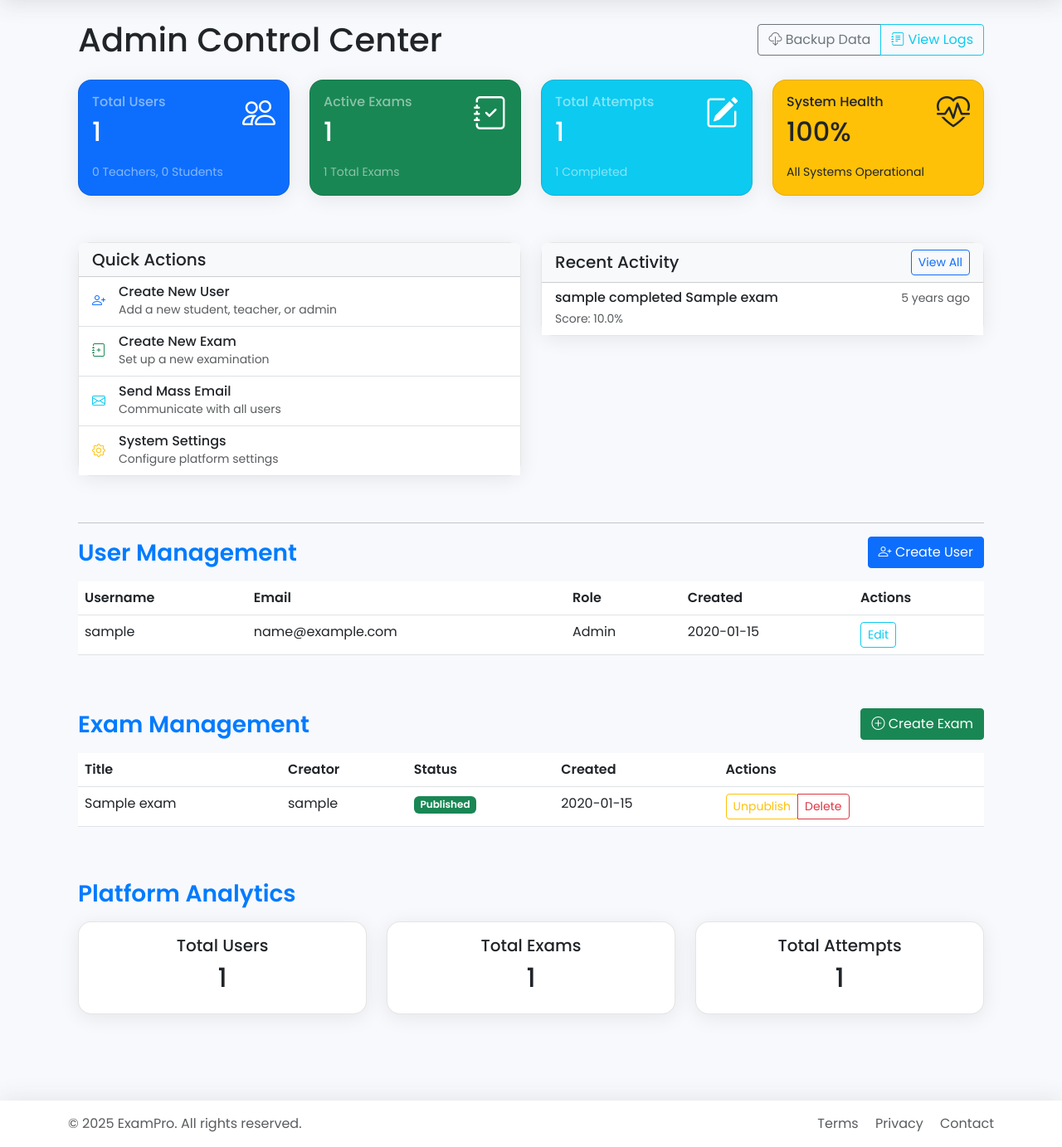
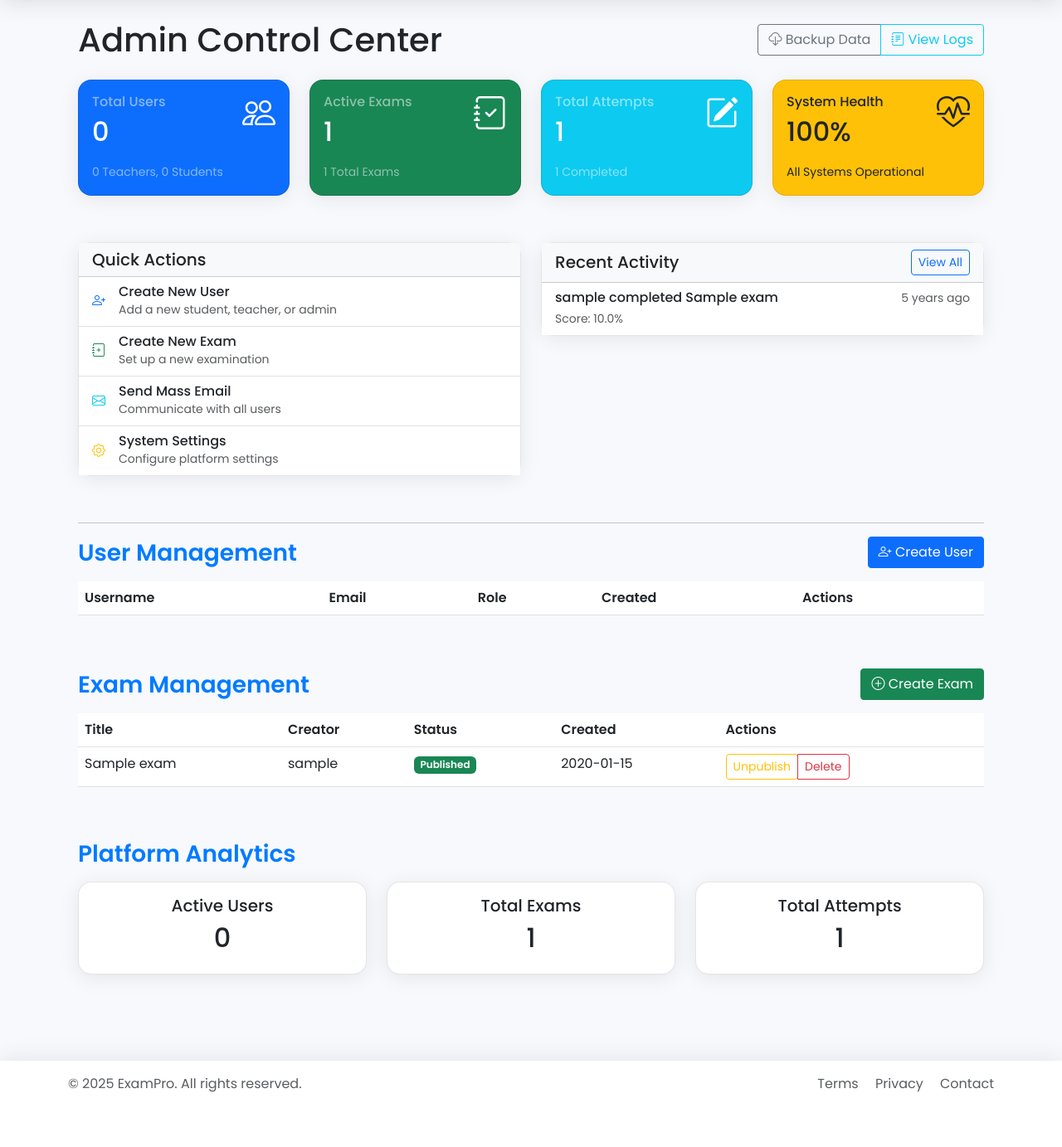
Before and after one commit to tanushg07/ExamPro, a Flask app: page /admin/dashboard in a window 1280 px wide. Shown: the part 64-1447 px from the top of the page at 83% size. After the commit the page ends 1381 px from the top, so only its background shows below. Run offline with Flask 3, Linux system fonts and the light colour scheme; a user stored in the database is signed in; tables that the repository leaves empty hold one stand-in row (values such as "Sample post"); lists and menus that the app fills with data are empty; some libraries are stand-ins or nearby versions.

Commit message:
total users changed

```diff
--- a/app/routes.py
+++ b/app/routes.py
@@ -1490,13 +1490,24 @@ def view_result(attempt_id):
 @login_required
 @admin_required
 def admin_dashboard():
-    # Gather data for admin control center
-    from app.models import User, Exam, ExamAttempt, Notification
-    users = User.query.all()
+    # Get all non-admin users for main stats
+    non_admin_users = User.query.filter(User.user_type != 'admin').all()
+    teachers = [u for u in non_admin_users if u.is_teacher()]
+    students = [u for u in non_admin_users if u.is_student()]
+
+    # Get other data
     exams = Exam.query.all()
     attempts = ExamAttempt.query.all()
     notifications = Notification.query.order_by(Notification.created_at.desc()).limit(10).all()
-    return render_template('dashboard/admin_dashboard.html', users=users, exams=exams, attempts=attempts, notifications=notifications)
+
+    return render_template('dashboard/admin_dashboard.html',
+                         users=non_admin_users,  # Only pass non-admin users
+                         total_users=len(non_admin_users),
+                         teacher_count=len(teachers),
+                         student_count=len(students),
+                         exams=exams,
+                         attempts=attempts,
+                         notifications=notifications)
 
 
 @teacher_bp.route('/gradebook', methods=['GET'])
--- a/templates/dashboard/admin_dashboard.html
+++ b/templates/dashboard/admin_dashboard.html
@@ -39,7 +39,7 @@
                     <div class="d-flex justify-content-between">
                         <div>
                             <h6 class="text-white-50">Total Users</h6>
-                            <h2 class="mb-0">{{ users|length }}</h2>
+                            <h2 class="mb-0">{{ total_users }}</h2>
                         </div>
                         <div class="text-right">
                             <i class="bi bi-people display-6"></i>
@@ -47,8 +47,8 @@
                     </div>
                     <div class="mt-3">
                         <small class="text-white-50">
-                            {{ users|selectattr('user_type', 'equalto', 'teacher')|list|length }} Teachers,
-                            {{ users|selectattr('user_type', 'equalto', 'student')|list|length }} Students
+                            {{ teacher_count }} Teachers,
+                            {{ student_count }} Students
                         </small>
                     </div>
                 </div>
@@ -312,8 +312,8 @@
             <div class="col-md-4">
                 <div class="card admin-card">
                     <div class="card-body text-center">
-                        <h5>Total Users</h5>
-                        <h2>{{ users|length }}</h2>
+                        <h5>Active Users</h5>
+                        <h2>{{ total_users }}</h2>
                     </div>
                 </div>
             </div>
```
